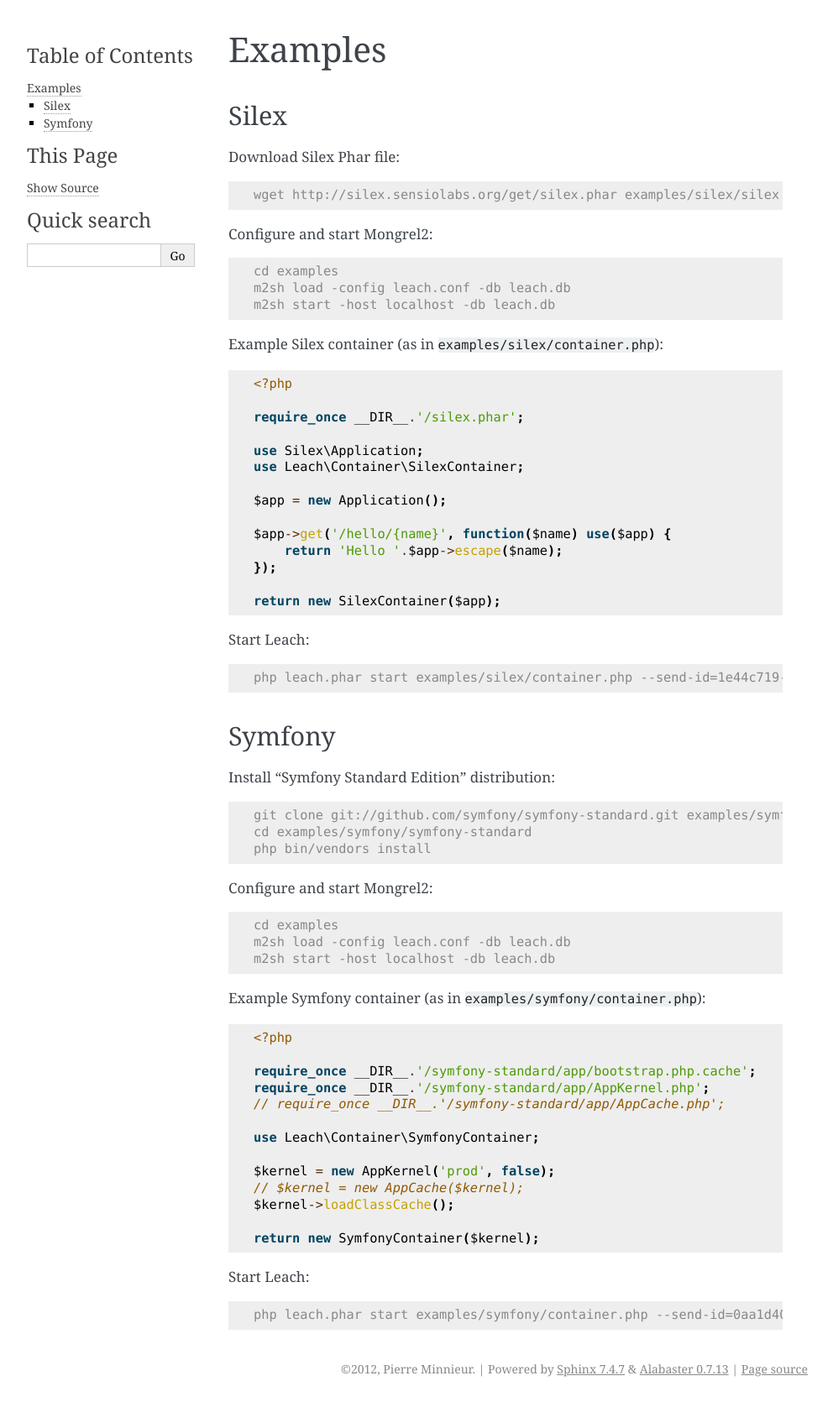
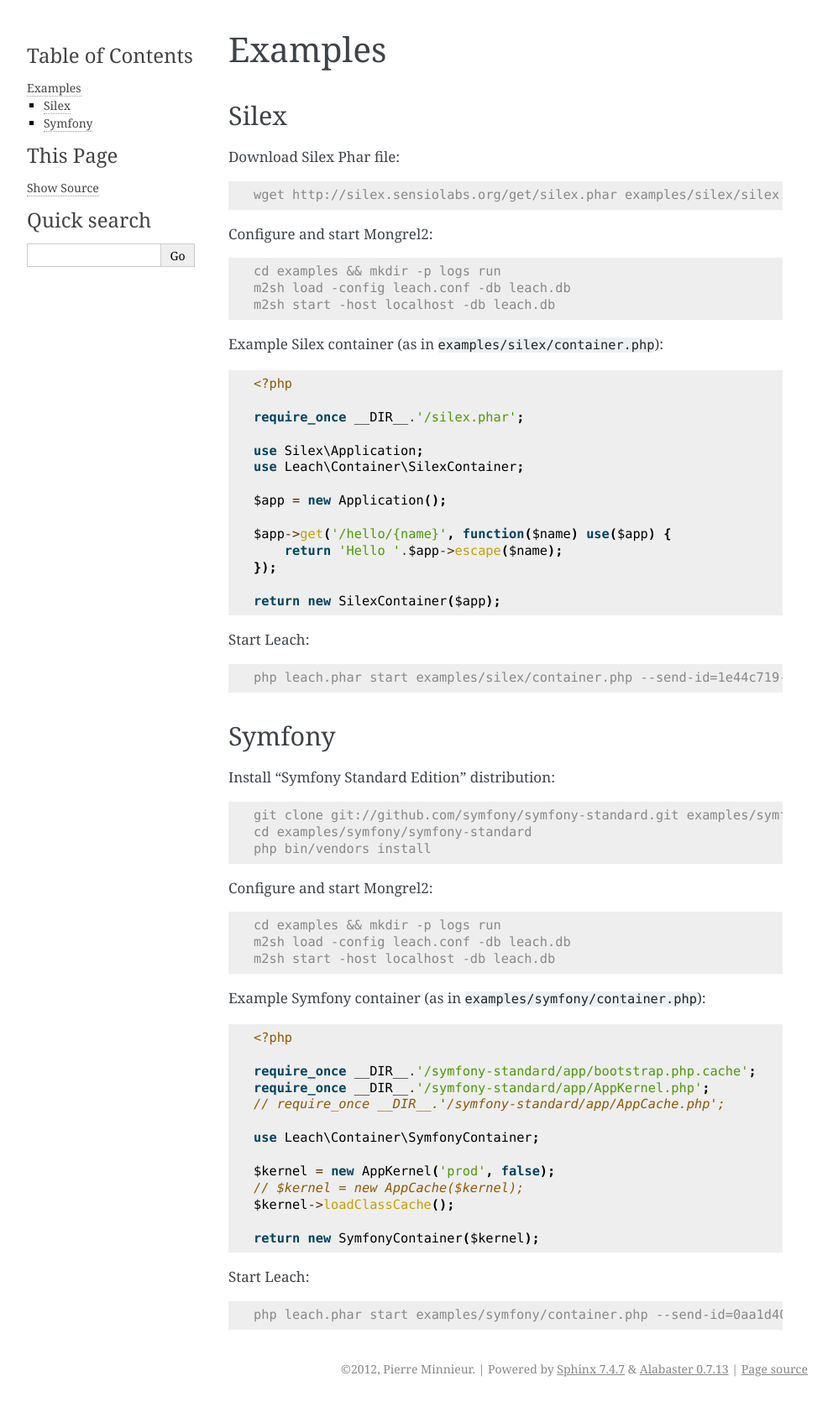
Before and after one commit to bawerd/Leach, a Sphinx documentation site: the page built from docs/usage/examples.rst, in a window 1280 px wide. Shown: the whole page at 84% size, without its empty margins (148-1140 px from the left). Built offline with Sphinx 7.4.7, drawn with Linux system fonts in a browser that asks for light colours.

Commit message:
added directory creation of run/logs for mongrel2

```diff
--- a/docs/usage/examples.rst
+++ b/docs/usage/examples.rst
@@ -14,7 +14,7 @@
 
 .. code-block:: console
 
-    cd examples
+    cd examples && mkdir -p logs run
     m2sh load -config leach.conf -db leach.db
     m2sh start -host localhost -db leach.db
 
@@ -59,7 +59,7 @@
 
 .. code-block:: console
 
-    cd examples
+    cd examples && mkdir -p logs run
     m2sh load -config leach.conf -db leach.db
     m2sh start -host localhost -db leach.db
 
```
Also changed, not shown: 1 other file.
